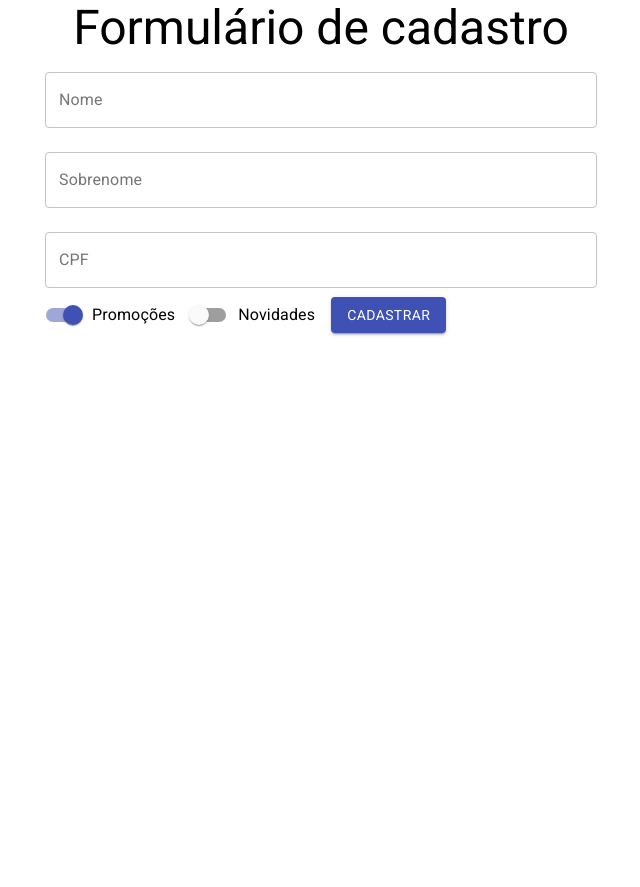
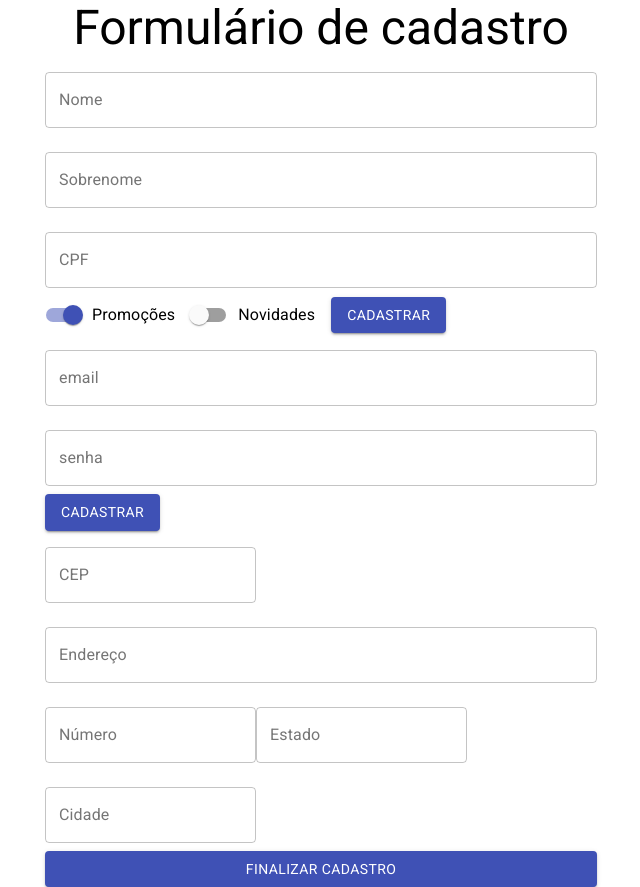
Before and after one commit to leojscalabrin/formulario-cadastro-react-v2, a React (Create React App) app: page / in a window 1280 px wide. Shown: the whole page, without its empty margins (319-959 px from the left). Before the commit the page ends 800 px from the top, so only its background shows below. Built offline with nearby package versions, Linux system fonts and the light colour scheme.

Commit message:
Refatoração

```diff
--- /dev/null
+++ b/src/components/FormularioCadastro/DadosEntrega.jsx
@@ -0,0 +1,50 @@
+import React from "react";
+import { TextField, Button } from "@material-ui/core";
+
+function DadosEntrega() {
+  return (
+    <form>
+      <TextField
+        id="cep"
+        label="CEP"
+        type="number"
+        variant="outlined"
+        margin="normal"
+      />
+      <TextField
+        id="endereco"
+        label="Endereço"
+        type="text"
+        variant="outlined"
+        margin="normal"
+        fullWidth
+      />
+      <TextField
+        id="numero"
+        label="Número"
+        type="number"
+        variant="outlined"
+        margin="normal"
+      />
+      <TextField
+        id="estado"
+        label="Estado"
+        type="text"
+        variant="outlined"
+        margin="normal"
+      />
+      <TextField
+        id="cidade"
+        label="Cidade"
+        type="text"
+        variant="outlined"
+        margin="normal"
+      />
+      <Button type="submit" variant="contained" color="primary" fullWidth>
+        Finalizar Cadastro
+      </Button>
+    </form>
+  );
+}
+
+export default DadosEntrega;
--- /dev/null
+++ b/src/components/FormularioCadastro/DadosPessoais.jsx
@@ -0,0 +1,94 @@
+import React, { useState } from "react";
+import { TextField, Button, Switch, FormControlLabel } from "@material-ui/core";
+
+function DadosPessoais({aoEnviar, validarCPF}) {
+  const [nome, setNome] = useState("");
+  const [sobrenome, setSobrenome] = useState("");
+  const [cpf, setCpf] = useState("");
+  const [promocoes, setPromocoes] = useState(true);
+  const [novidades, setNovidades] = useState(false);
+  const [erros, setErros] = useState({cpf:{valido:true, texto:""}})
+  return (
+    <form
+      onSubmit={(event) => {
+        event.preventDefault();
+        aoEnviar({nome, sobrenome, cpf, novidades, promocoes});
+      }}
+    >
+      <TextField
+        value={nome}
+        onChange={(event) => {
+          setNome(event.target.value);
+        }}
+        id="nome"
+        label="Nome"
+        variant="outlined"
+        margin="normal"
+        fullWidth
+      />
+      <TextField
+        value={sobrenome}
+        onChange={(event) => {
+          setSobrenome(event.target.value);
+        }}
+        id="sobrenome"
+        label="Sobrenome"
+        variant="outlined"
+        margin="normal"
+        fullWidth
+      />
+      <TextField
+        value={cpf}
+        onChange={(event) => {
+          setCpf(event.target.value);
+        }}
+
+        onBlur={(event)=>{
+          const ehValido = validarCPF(cpf);
+          setErros({cpf:ehValido})
+        }}
+        error={!erros.cpf.valido}
+        helperText={erros.cpf.texto}
+        id="CPF"
+        label="CPF"
+        variant="outlined"
+        margin="normal"
+        fullWidth
+      />
+
+      <FormControlLabel
+        label="Promoções"
+        control={
+          <Switch
+            checked={promocoes}
+            onChange={(event) => {
+              setPromocoes(event.target.checked);
+            }}
+            name="promocoes"
+            color="primary"
+          />
+        }
+      />
+
+      <FormControlLabel
+        label="Novidades"
+        control={
+          <Switch
+            checked={novidades}
+            onChange={(event) => {
+              setNovidades(event.target.checked);
+            }}
+            name="novidades"
+            color="primary"
+          />
+        }
+      />
+
+      <Button type="submit" variant="contained" color="primary">
+        Cadastrar
+      </Button>
+    </form>
+  );
+}
+
+export default DadosPessoais;
--- /dev/null
+++ b/src/components/FormularioCadastro/DadosUsuario.jsx
@@ -0,0 +1,30 @@
+import React from "react";
+import { TextField, Button } from "@material-ui/core";
+
+function DadosUsuario() {
+  return (
+    <form>
+      <TextField
+        id="email"
+        label="email"
+        type="email"
+        variant="outlined"
+        margin="normal"
+        fullWidth
+      />
+      <TextField
+        id="senha"
+        label="senha"
+        type="password"
+        variant="outlined"
+        margin="normal"
+        fullWidth
+      />
+      <Button type="submit" variant="contained" color="primary">
+        Cadastrar
+      </Button>
+    </form>
+  );
+}
+
+export default DadosUsuario;
--- a/src/components/FormularioCadastro/FormularioCadastro.jsx
+++ b/src/components/FormularioCadastro/FormularioCadastro.jsx
@@ -1,94 +1,16 @@
 import React, { useState } from "react";
-import { TextField, Button, Switch, FormControlLabel } from "@material-ui/core";
+import DadosPessoais from "./DadosPessoais";
+import DadosUsuario from "./DadosUsuario";
+import DadosEntrega from "./DadosEntrega";
 
 function FormularioCadastro({aoEnviar, validarCPF}) {
-  const [nome, setNome] = useState("");
-  const [sobrenome, setSobrenome] = useState("");
-  const [cpf, setCpf] = useState("");
-  const [promocoes, setPromocoes] = useState(true);
-  const [novidades, setNovidades] = useState(false);
-  const [erros, setErros] = useState({cpf:{valido:true, texto:""}})
   return (
-    <form
-      onSubmit={(event) => {
-        event.preventDefault();
-        aoEnviar({nome, sobrenome, cpf, novidades, promocoes});
-      }}
-    >
-      <TextField
-        value={nome}
-        onChange={(event) => {
-          setNome(event.target.value);
-        }}
-        id="nome"
-        label="Nome"
-        variant="outlined"
-        margin="normal"
-        fullWidth
-      />
-      <TextField
-        value={sobrenome}
-        onChange={(event) => {
-          setSobrenome(event.target.value);
-        }}
-        id="sobrenome"
-        label="Sobrenome"
-        variant="outlined"
-        margin="normal"
-        fullWidth
-      />
-      <TextField
-        value={cpf}
-        onChange={(event) => {
-          setCpf(event.target.value);
-        }}
-
-        onBlur={(event)=>{
-          const ehValido = validarCPF(cpf);
-          setErros({cpf:ehValido})
-        }}
-        error={!erros.cpf.valido}
-        helperText={erros.cpf.texto}
-        id="CPF"
-        label="CPF"
-        variant="outlined"
-        margin="normal"
-        fullWidth
-      />
-
-      <FormControlLabel
-        label="Promoções"
-        control={
-          <Switch
-            checked={promocoes}
-            onChange={(event) => {
-              setPromocoes(event.target.checked);
-            }}
-            name="promocoes"
-            color="primary"
-          />
-        }
-      />
-
-      <FormControlLabel
-        label="Novidades"
-        control={
-          <Switch
-            checked={novidades}
-            onChange={(event) => {
-              setNovidades(event.target.checked);
-            }}
-            name="novidades"
-            color="primary"
-          />
-        }
-      />
-
-      <Button type="submit" variant="contained" color="primary">
-        Cadastrar
-      </Button>
-    </form>
-  );
+    <>
+    <DadosPessoais aoEnviar={aoEnviar} validarCPF={validarCPF}/>
+    <DadosUsuario/>
+    <DadosEntrega/>
+    </>
+  )
 }
 
 export default FormularioCadastro;
```
